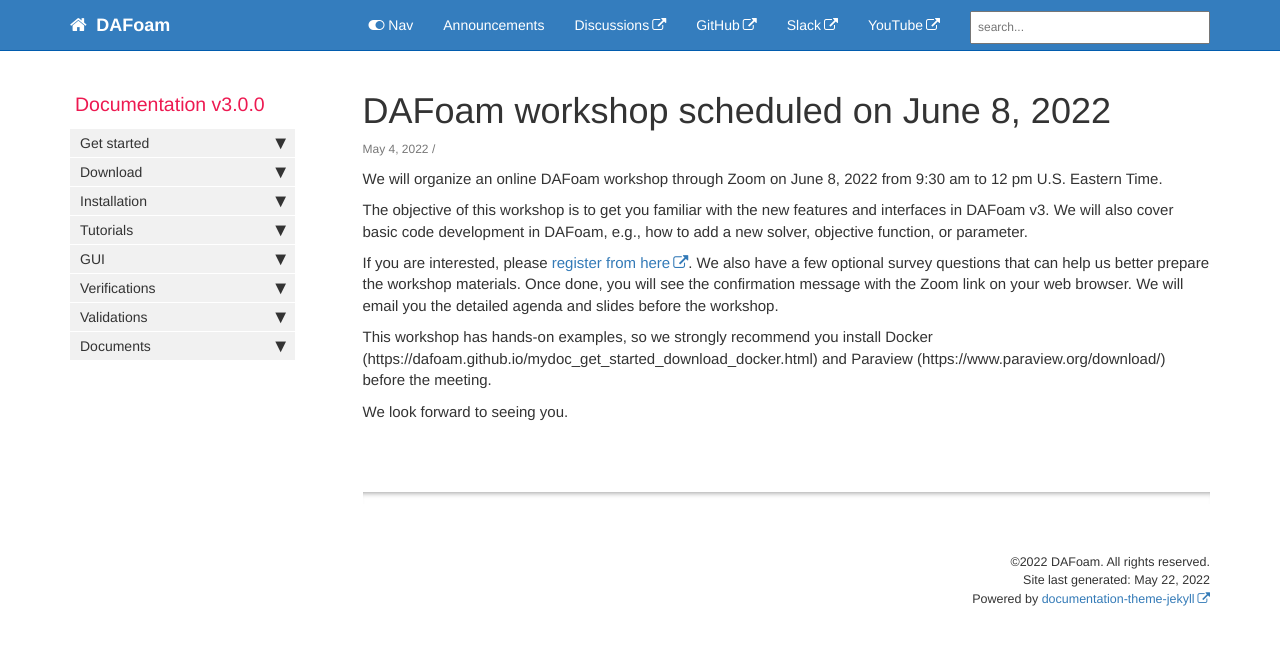
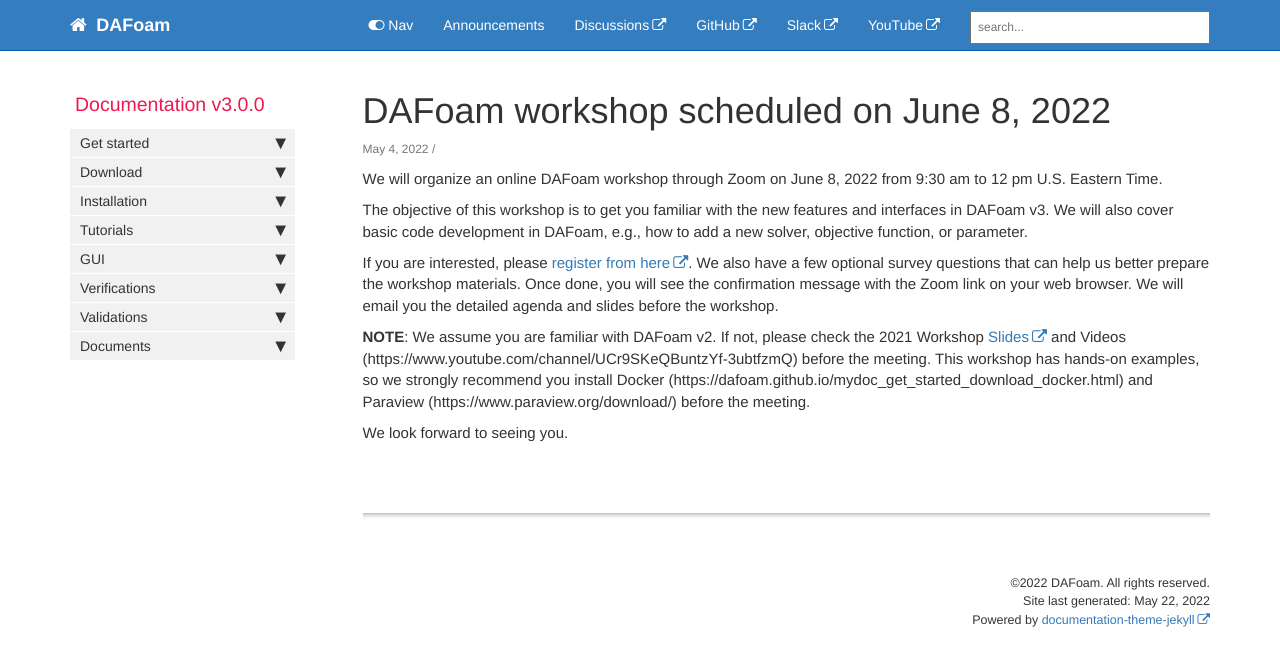
Before and after one commit to DAFoam/DAFoam.github.io, a Jekyll site: the page built from _posts/2022-05-04-dafoam-workshop-2022.md, in a window 1280 px wide. Shown: the top 666 px of the page. Built offline with Jekyll 4.4.1, drawn with Linux system fonts in a browser that asks for light colours; comment, search, counter and statistics services are not loaded.

Commit message:
content update

```diff
--- a/_posts/2022-05-04-dafoam-workshop-2022.md
+++ b/_posts/2022-05-04-dafoam-workshop-2022.md
@@ -10,7 +10,7 @@ The objective of this workshop is to get you familiar with the new features and
 
 If you are interested, please [register from here](https://docs.google.com/forms/d/e/1FAIpQLSfbDdNzl0HEPEYeDShr8HGTOld4snHzN-5YUE7lFosAhOuk0g/viewform?usp=sf_link). We also have a few optional survey questions that can help us better prepare the workshop materials. Once done, you will see the confirmation message with the Zoom link on your web browser. We will email you the detailed agenda and slides before the workshop.
 
-This workshop has hands-on examples, so we strongly recommend you install Docker (https://dafoam.github.io/mydoc_get_started_download_docker.html) and Paraview (https://www.paraview.org/download/) before the meeting.
+**NOTE**: We assume you are familiar with DAFoam v2. If not, please check the 2021 Workshop [Slides](https://github.com/DAFoam/workshops/blob/main/2021_Summer/slides/2021_Summer_Workshop.pdf) and Videos (https://www.youtube.com/channel/UCr9SKeQBuntzYf-3ubtfzmQ) before the meeting. This workshop has hands-on examples, so we strongly recommend you install Docker (https://dafoam.github.io/mydoc_get_started_download_docker.html) and Paraview (https://www.paraview.org/download/) before the meeting.
 
 We look forward to seeing you.
 
```
